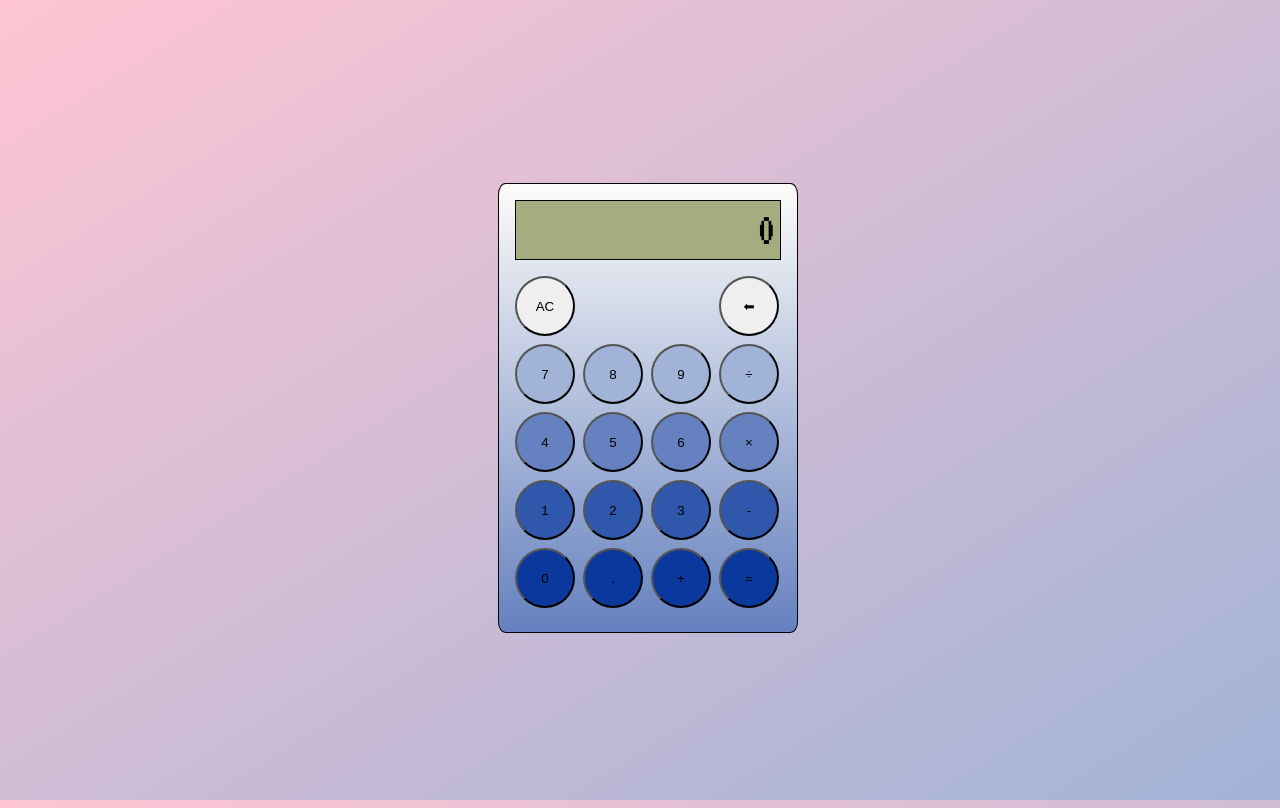
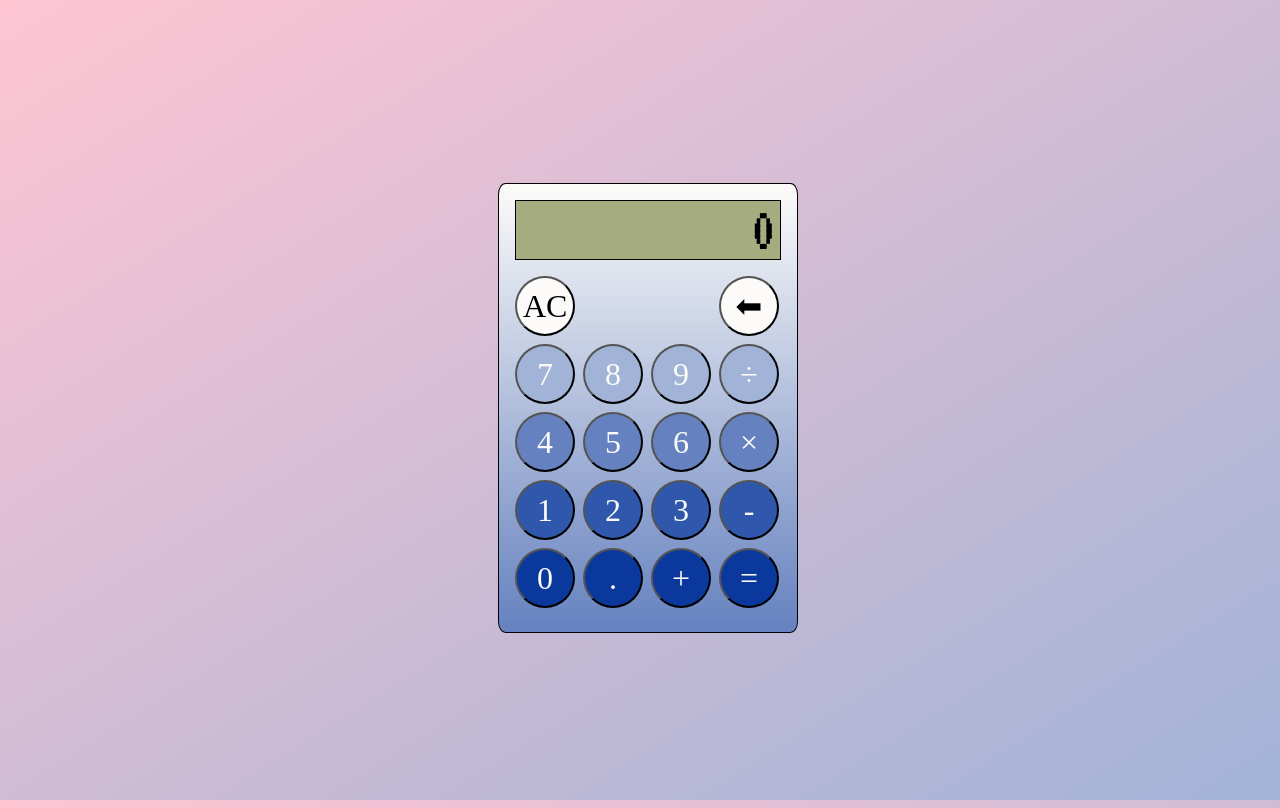
Before and after one commit to ggesford/calculator, a plain HTML site: page index.html in a window 1280 px wide. Drawn offline with Linux system fonts and the light colour scheme.

Commit message:
Chore:final style w/ fonts & button hover

```diff
--- a/index.html
+++ b/index.html
@@ -13,8 +13,8 @@
             <div id="display">DISPLAY</div>
             <div id="cluster">
                 <div class="row" id="first">
-                    <button id="clear">AC</button>
-                    <button id="back">⬅</button>
+                    <button class="button" id="clear">AC</button>
+                    <button class="button" id="back">⬅</button>
                 </div>
                     <div class="row" id="second">
                     <button class="button number" id="seven">7</button>
--- a/styles/style.css
+++ b/styles/style.css
@@ -9,8 +9,15 @@
 @font-face {
   font-family:"VT323";
   src:
-  local("VT323"),
+  local("VT323-Regular.ttf"),
   url(../fonts/VT323-Regular.ttf)
+}
+
+@font-face {
+  font-family:"Merriweather";
+  src:
+  local("Merriweather-VariableFont_opsz,wdth,wght.ttf")
+  url(../fonts/Merriweather-VariableFont_opsz\,wdth\,wght.ttf);
 }
 
 html, body{
@@ -50,6 +57,7 @@ div#case {
   box-sizing: border-box;
   background-color:#a5ac80;
   font-family:"VT323";
+  font-size:4rem;
 }
 
 div#cluster {
@@ -73,23 +81,57 @@ div#cluster {
 }
 
 #first > .button {
+  background-color:#FCFBF9;
+  font-family:"Merriweather";
+  font-size:2rem;
+}
+
+#first > .button:hover {
   background-color:#D7DCEA;
 }
 
 #second > .button {
+  color:#FCFBF9;
+  background-color:#A1B3D7;
+  font-family:"Merriweather";
+  font-size:2rem;
+}
+
+#second > .button:hover {
+  background-color:#D7DCEA;
+}
+
+#third > .button {
+  color:#FCFBF9;
+  background-color:#6581BF;
+  font-family:"Merriweather";
+  font-size:2rem;
+}
+
+#third > .button:hover {
   background-color:#A1B3D7;
 }
 
-#third > .button {
+#fourth > .button {
+  color:#FCFBF9;
+  background-color:#2F57AB;
+  font-family:"Merriweather";
+  font-size:2rem;
+}
+
+#fourth > .button:hover {
   background-color:#6581BF;
 }
 
-#fourth > .button {
-  background-color:#2F57AB;
+#fifth > .button {
+  color:#FCFBF9;
+  background-color:#0B389D;
+  font-family:"Merriweather";
+  font-size:2rem;
 }
 
-#fifth > .button {
-  background-color:#0B389D;
+#fifth > .button:hover {
+  background-color:#2F57AB;
 }
 
 .button {
@@ -97,16 +139,6 @@ div#cluster {
   height: 60px;
   width: 60px;
   border-radius:50%;
+  transition-duration:0.4s;
+  cursor:pointer;
 }
-
-#clear {
-  height: 60px;
-  width: 60px;
-  border-radius:50%;
-}
-
-#back {
-  height:60px;
-  width:60px;
-  border-radius:50%;
-}
```
Also changed, not shown: 1 other file.
